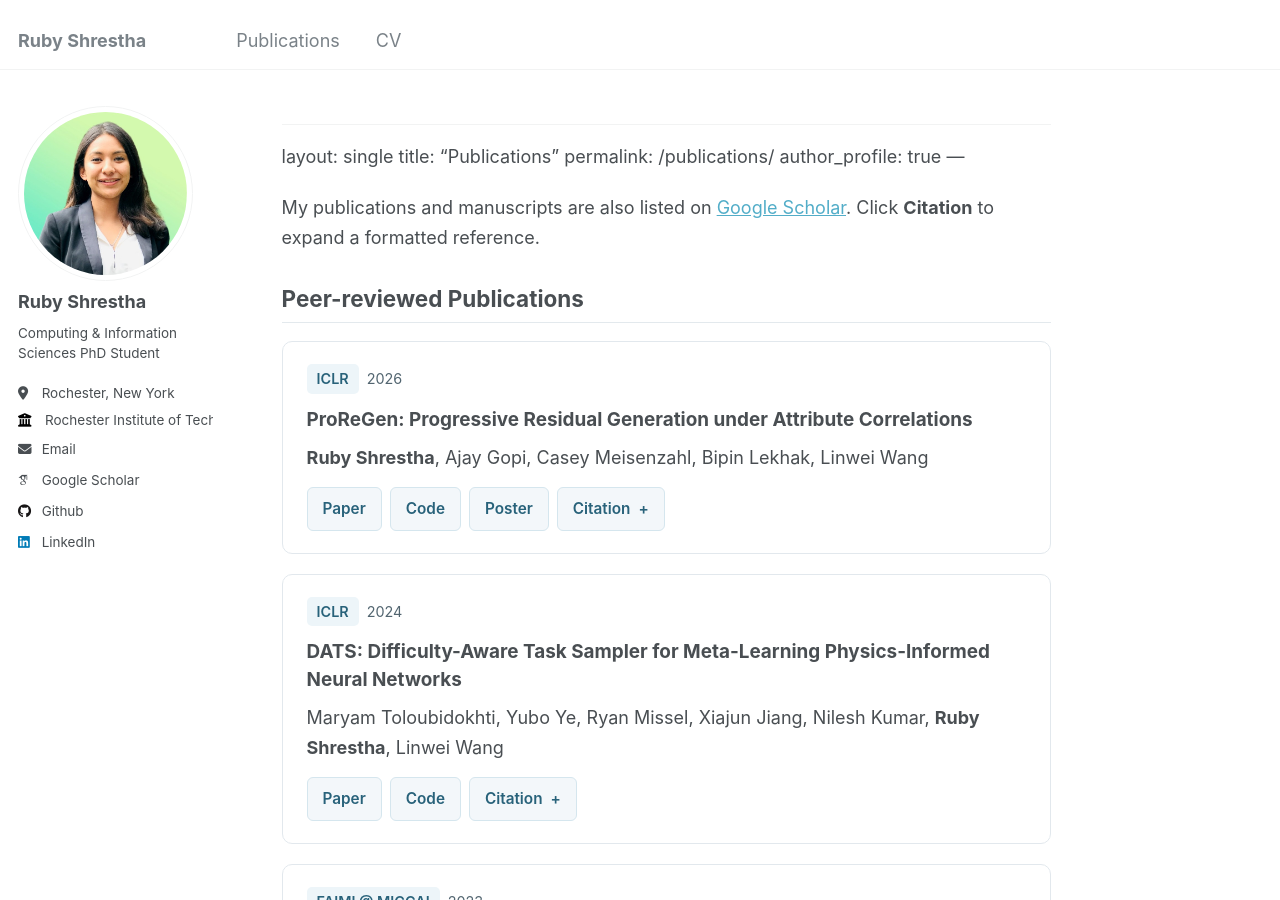
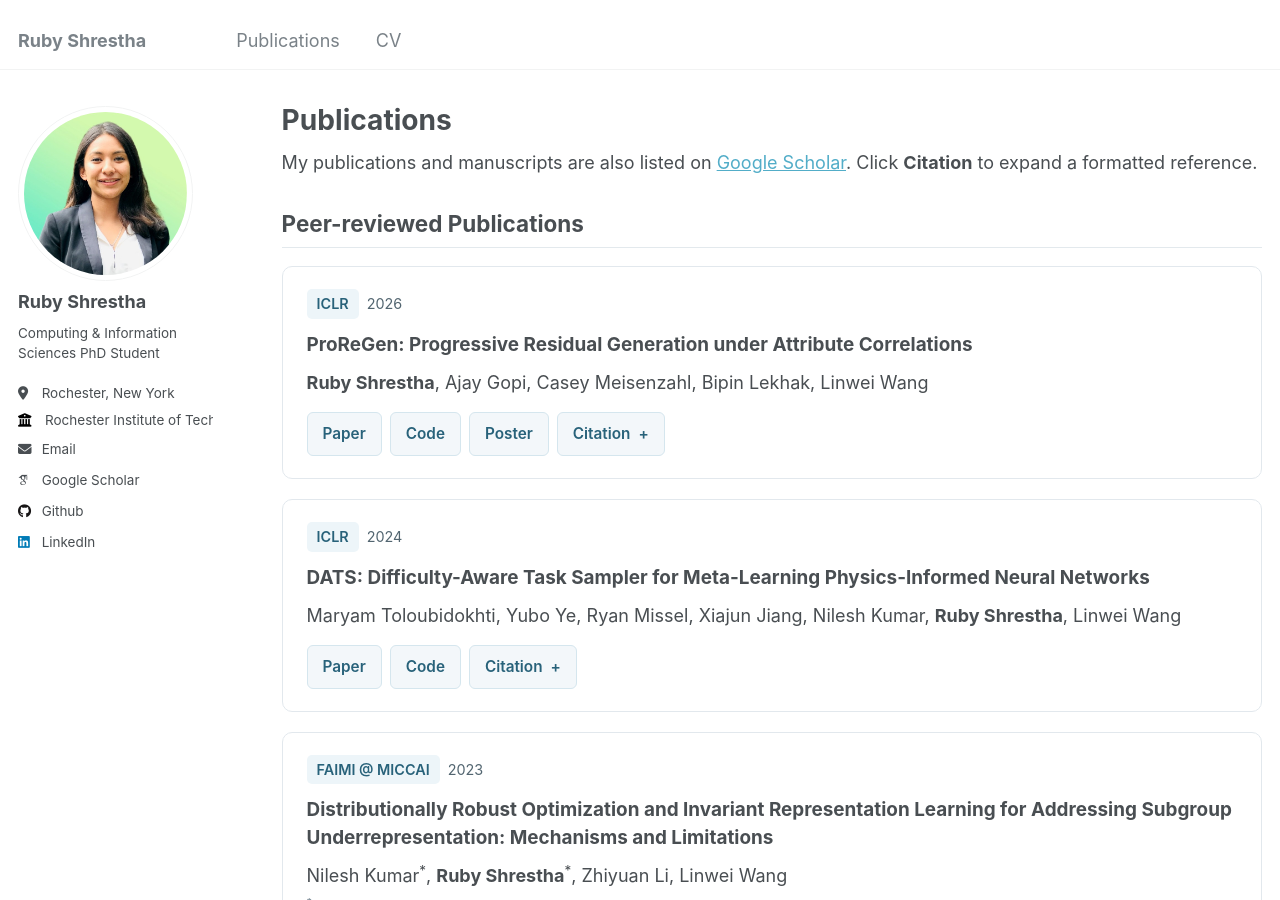
Before and after one commit to ruby-stha/ruby-stha.github.io, a Jekyll site: the page built from _pages/publications.md, in a window 1280 px wide and 900 px high. Built offline with Jekyll 4.4.1, drawn with Linux system fonts in a browser that asks for light colours; some web fonts are replaced; our own code applies the rules of GitHub Pages for plain Markdown files.

Commit message:
About update

```diff
--- a/_pages/publications.md
+++ b/_pages/publications.md
@@ -1,11 +1,11 @@
-<!-- ---
+---
 layout: archive
 title: "Publications"
 permalink: /publications/
 author_profile: true
 ---
 
-{% if site.author.googlescholar %}
+<!-- {% if site.author.googlescholar %}
   <div class="wordwrap">You can also find my articles on <a href="{{site.author.googlescholar}}">my Google Scholar profile</a>.</div>
 {% endif %}
 
@@ -14,13 +14,6 @@ author_profile: true
 {% for post in site.publications reversed %}
   {% include archive-single.html %}
 {% endfor %} -->
-
----
-layout: single
-title: "Publications"
-permalink: /publications/
-author_profile: true
----
 
 <style>
   .publications-page { line-height: 1.65; }
```
